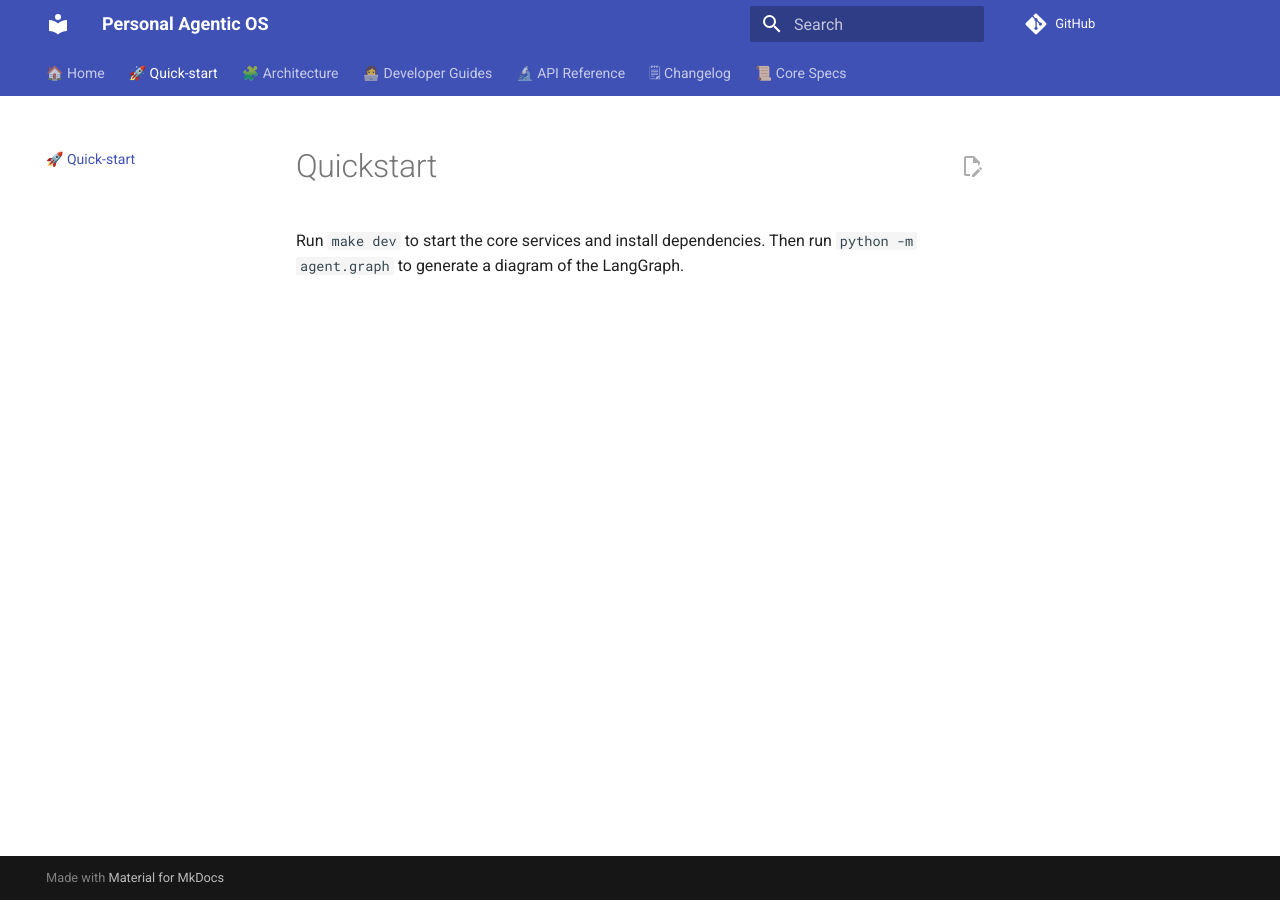
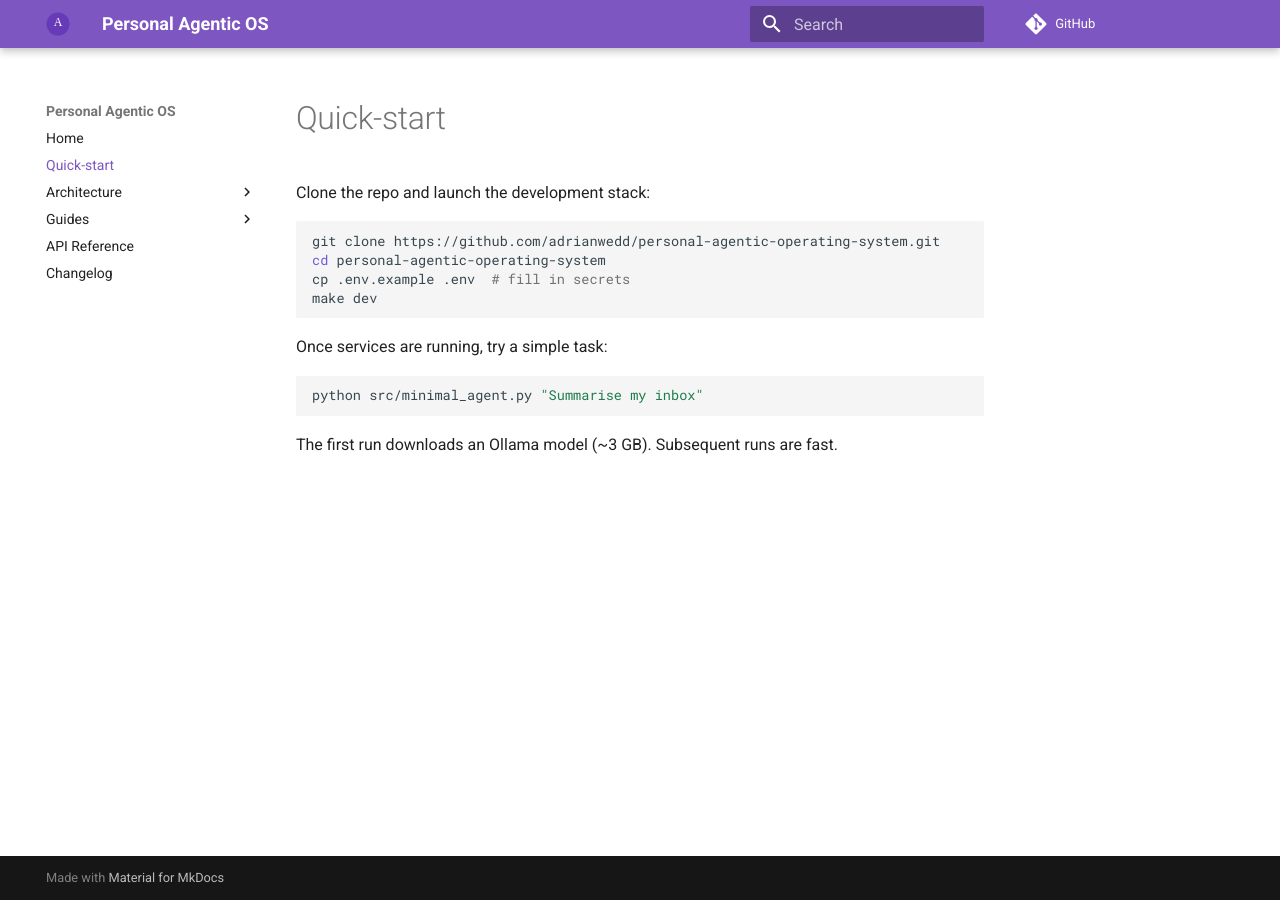
Before and after one commit to adrianwedd/personal-agentic-operating-system, an MkDocs documentation site: the page built from docs/quickstart.md, in a window 1280 px wide. Built offline with MkDocs 1.6.1 and Material for MkDocs 9.7.7, drawn with Linux system fonts in a browser that asks for light colours; comment, search, counter and statistics services are not loaded.

Commit message:
docs: overhaul README and mkdocs

````diff
--- a/docs/quickstart.md
+++ b/docs/quickstart.md
@@ -1,3 +1,18 @@
-# Quickstart
+# Quick-start
 
-Run `make dev` to start the core services and install dependencies. Then run `python -m agent.graph` to generate a diagram of the LangGraph.
+Clone the repo and launch the development stack:
+
+```bash
+git clone https://github.com/adrianwedd/personal-agentic-operating-system.git
+cd personal-agentic-operating-system
+cp .env.example .env  # fill in secrets
+make dev
+```
+
+Once services are running, try a simple task:
+
+```bash
+python src/minimal_agent.py "Summarise my inbox"
+```
+
+The first run downloads an Ollama model (~3 GB). Subsequent runs are fast.
--- a/mkdocs.yml
+++ b/mkdocs.yml
@@ -1,40 +1,33 @@
 site_name: Personal Agentic OS
-repo_url: https://github.com/you/agent-os
+repo_url: https://github.com/adrianwedd/personal-agentic-operating-system
+edit_uri: blob/main/
 theme:
   name: material
-  features:
-    - navigation.tabs
-    - navigation.instant
-    - content.code.copy
-    - content.action.edit
+  palette:
+    - scheme: default
+      primary: deep purple
+      accent: indigo
+  logo: _assets/logo.svg
 markdown_extensions:
   - admonition
-  - pymdownx.highlight
   - pymdownx.superfences
   - attr_list
 plugins:
   - search
   - mermaid2
-  - git-revision-date-localized
   - mkdocstrings:
       handlers:
         python:
           options:
-            show_root_toc_entry: false
             merge_init_into_class: true
 nav:
-  - "\U0001F3E0 Home": index.md
-  - "\U0001F680 Quick-start": quickstart.md
-  - "\U0001F9E9 Architecture":
+  - Home: index.md
+  - Quick-start: quickstart.md
+  - Architecture:
       - Overview: architecture/overview.md
       - LangGraph flow: architecture/langgraph_flow.md
-  - "\U0001F469\u200D\U0001F4BB Developer Guides":
+  - Guides:
       - Ingestion Pipeline: guides/ingestion_pipeline.md
       - HITL Workflow: guides/hitl_workflow.md
-      - Deployment: guides/deployment.md
-  - "\U0001F52C API Reference": api/
-  - "\U0001F5D2 Changelog": changelog.md
-  - "\U0001F4DC Core Specs":
-      - Agents: ../AGENTS.md
-      - Task Contract: ../TASKS.md
-      - Dev Environment: ../DEV_ENV.md
+  - API Reference: api/index.md
+  - Changelog: changelog.md
````
Also changed, not shown: README.md (+66 -61 lines), docs/api/index.md (added, +3 -0 lines), docs/architecture/overview.md (+8 -1 lines), docs/guides/hitl_workflow.md (+3 -1 lines), docs/guides/ingestion_pipeline.md (+8 -1 lines), docs/index.md (+3 -1 lines), docs/_assets/logo.svg (added), 3 other files.
